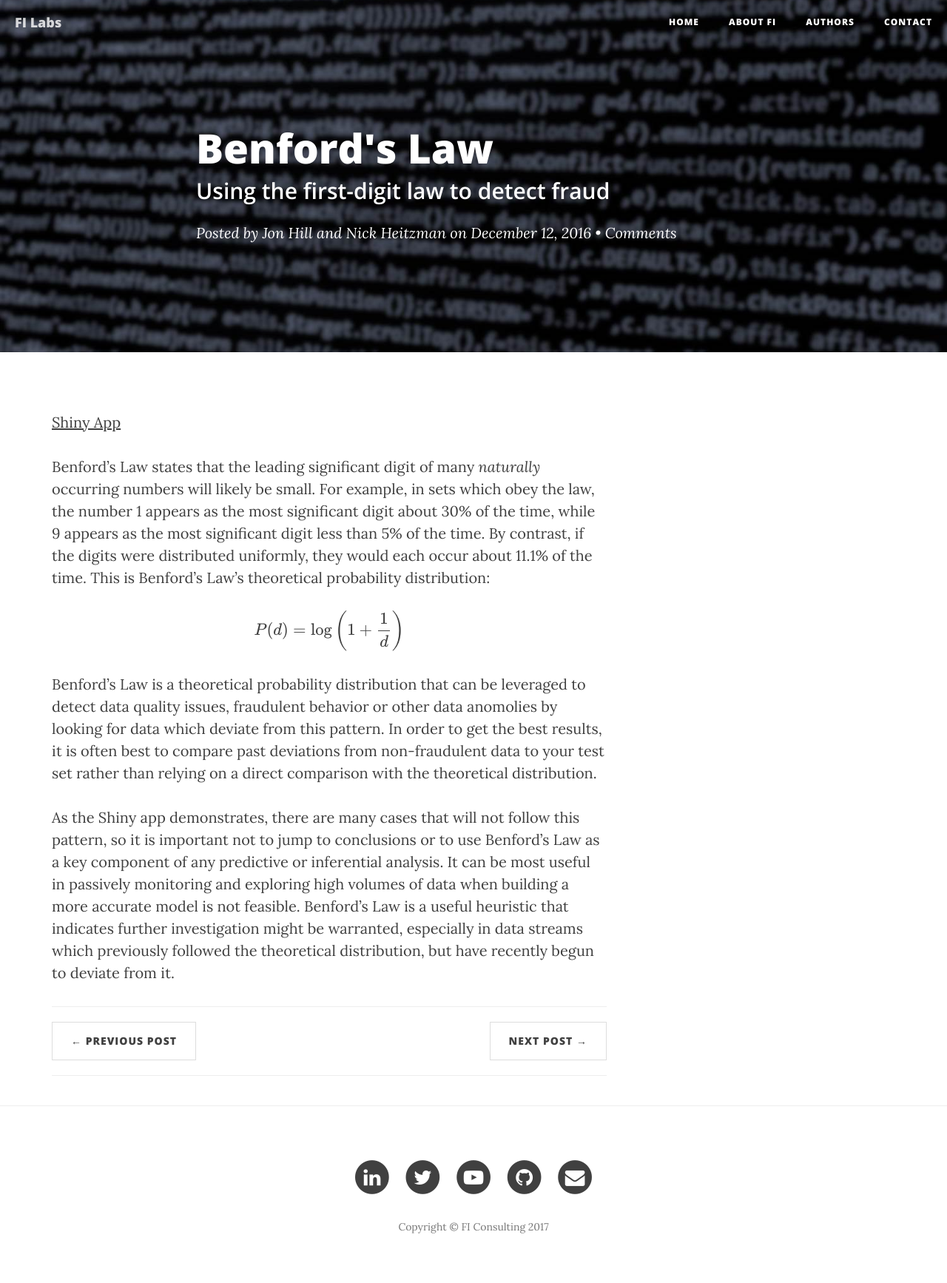
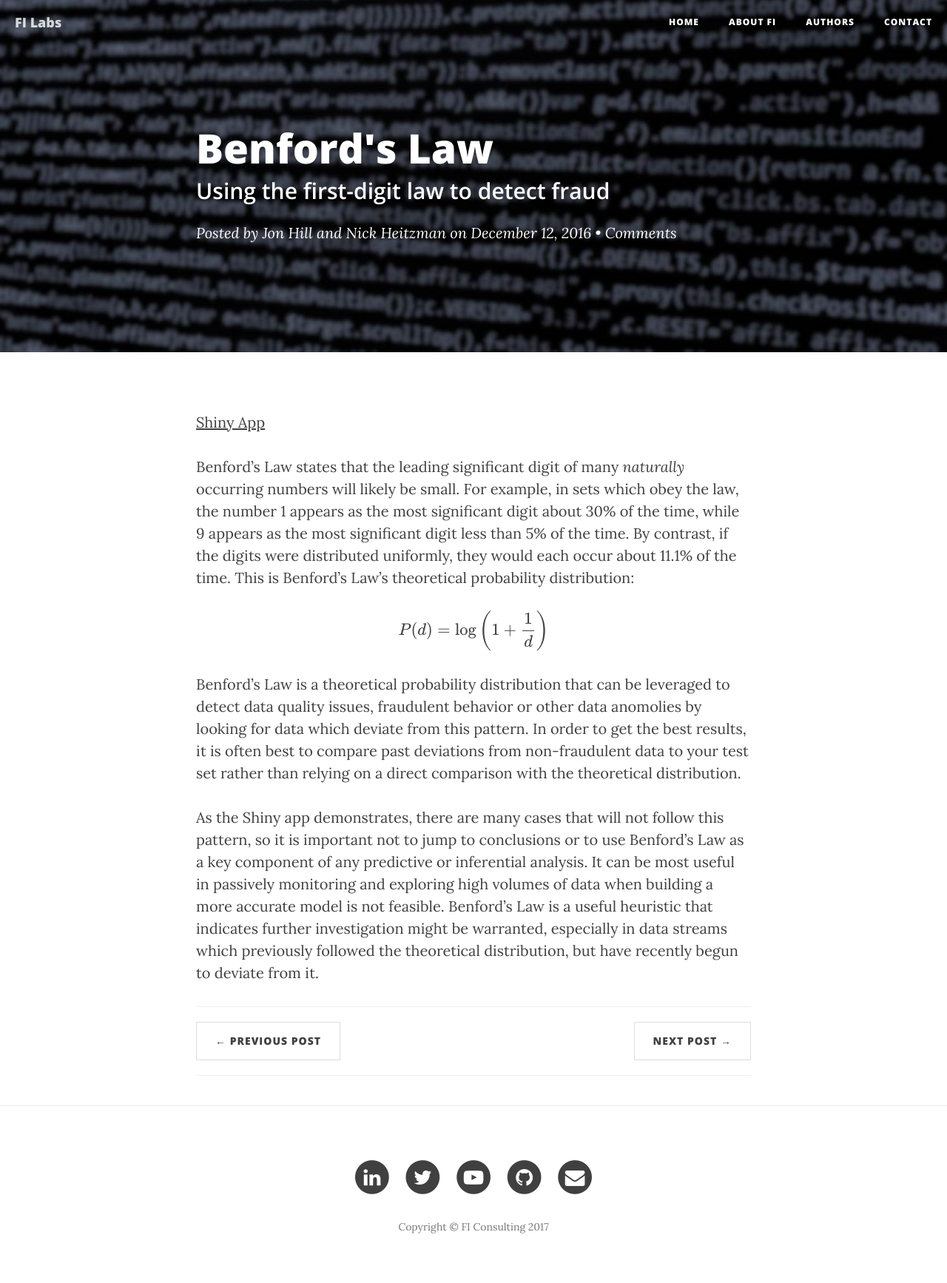
Before and after one commit to ficonsulting/filabs, a Jekyll site: the page built from _posts/2016-12-12-benfords.markdown, in a window 1280 px wide. Shown: the whole page at 74% size. Built offline with Jekyll 4.4.1, drawn with Linux system fonts in a browser that asks for light colours; nearby versions of some CDN libraries; formulas are drawn with MathJax 3; comment, search, counter and statistics services are not loaded.

Commit message:
Beford's Law post no longer needs the extra space for the app in the post itself

```diff
--- a/_layouts/post.html
+++ b/_layouts/post.html
@@ -60,14 +60,12 @@ layout: default
     <div class="container">
         <div class="row">
 
-			{% if page.title != "Benford's Law" %}
 			<div class="col-lg-2 col-md-1"> <!-- Instead of having a column offset class, I added a column where we can put images -->
 				{% if page.title == 'RInno' %}
 				<br>
 				<img src="/img/RInno.png" class="img-responsive" width="100px" position="absolute">
 				{% endif %}
 			</div>
-			{% endif %}
 
             <div class="col-lg-8 col-md-10">
 
```
